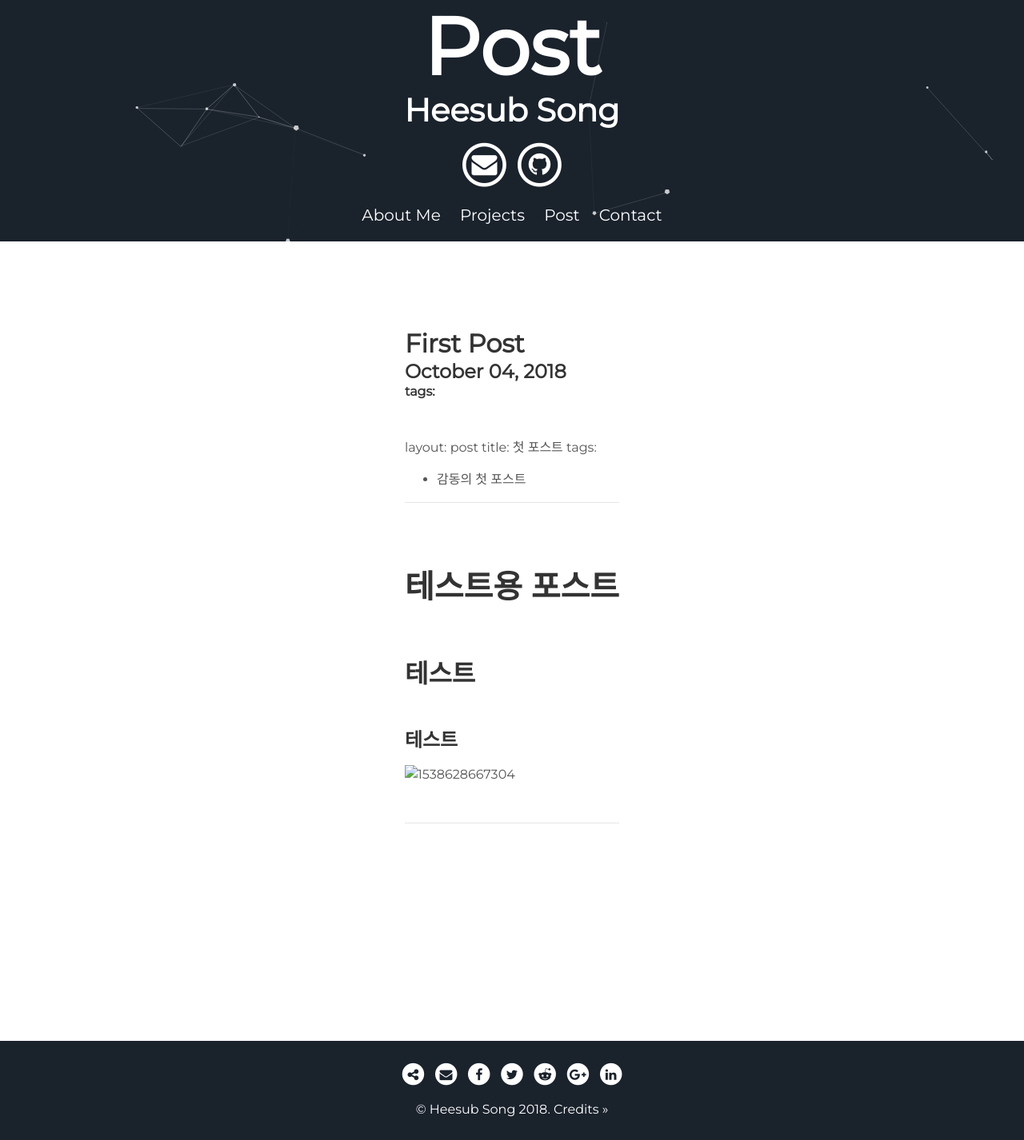
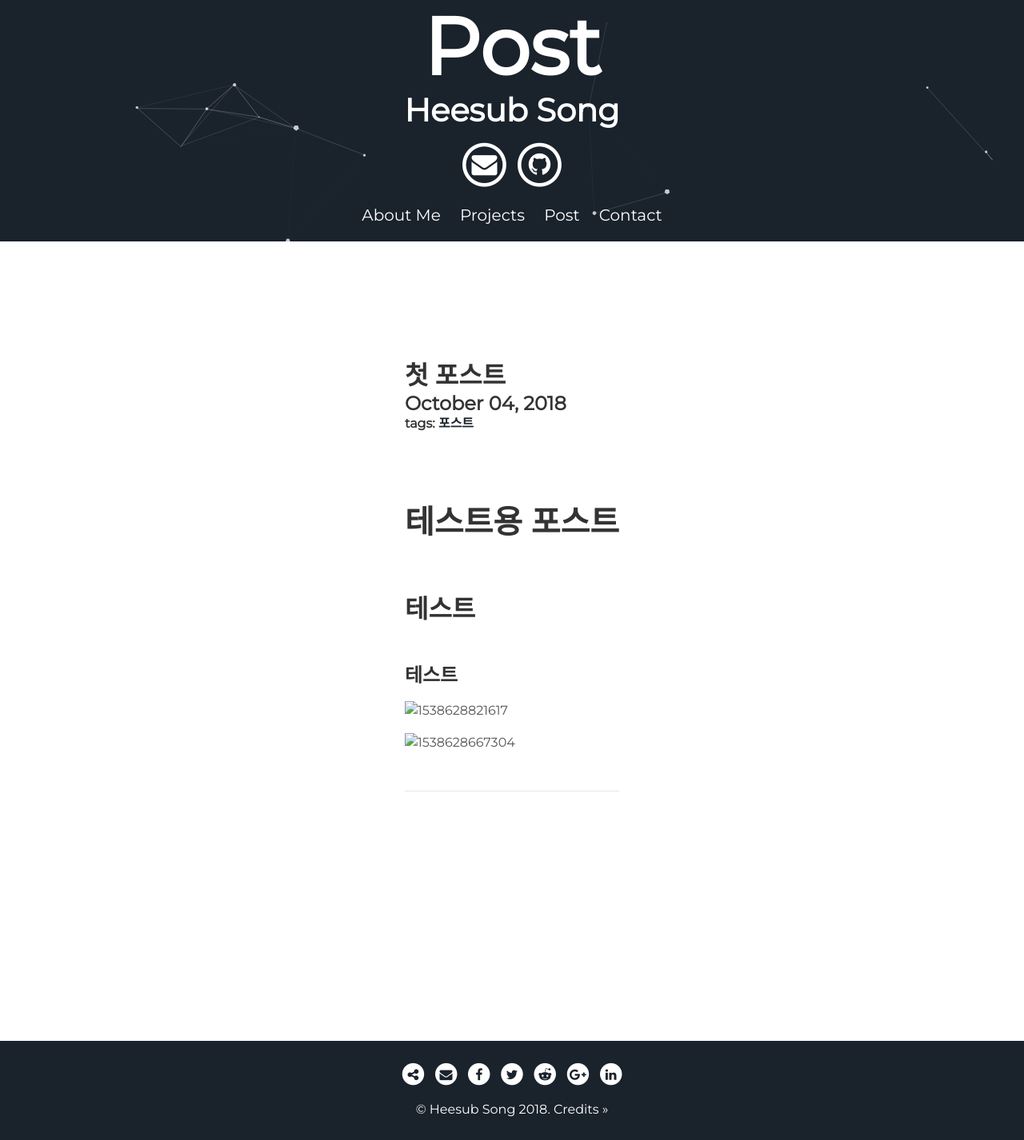
Before and after one commit to heesubsong/heesubsong.github.io, a Jekyll site: the page built from _posts/2018-10-04-First-post.md, in a window 1280 px wide. Shown: the whole page at 80% size. Built offline with Jekyll 4.4.1, drawn with Linux system fonts in a browser that asks for light colours.

Commit message:
포스트 테스트

```diff
--- a/_posts/2018-10-04-First-post.md
+++ b/_posts/2018-10-04-First-post.md
@@ -1,8 +1,10 @@
+---
+
 layout: post
 title: 첫 포스트
 tags:
 
-- 감동의 첫 포스트
+- 포스트
 
 ---
 
@@ -12,4 +14,6 @@ tags:
 
 ### 테스트
 
+![1538628821617](../assets/img/1538628821617.png)
+
 ![1538628667304](assets/1538628667304.png)
```
Also changed, not shown: _posts/assets/1538628821617.png (added), assets/img/1538628821617.png (added).
